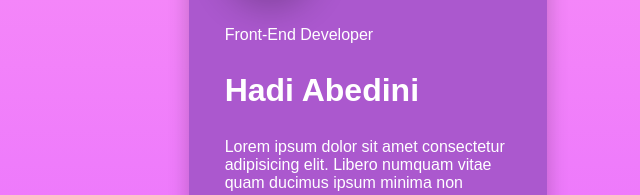
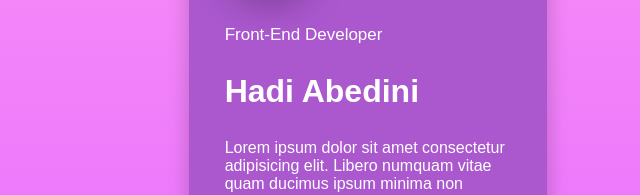
Before and after one commit to Hadi-Abedini/hadi-zein-al-abedini_hw05_maktab99, a plain HTML site: page hw7/index.html in a window 1280 px wide. Shown: the part 320-515 px from the top of the page, 272-912 px from the left. Drawn offline with Linux system fonts and the light colour scheme.

Commit message:
change font weight and size

```diff
--- a/hw7/style.css
+++ b/hw7/style.css
@@ -48,6 +48,10 @@ img{
 .title,.name,.lorem{
     height: fit-content;
 }
+.title{
+    font-weight: 100;
+    font-size: 17px;
+}
 .skill{
     width: 45%;
     height: 2rem;
```
